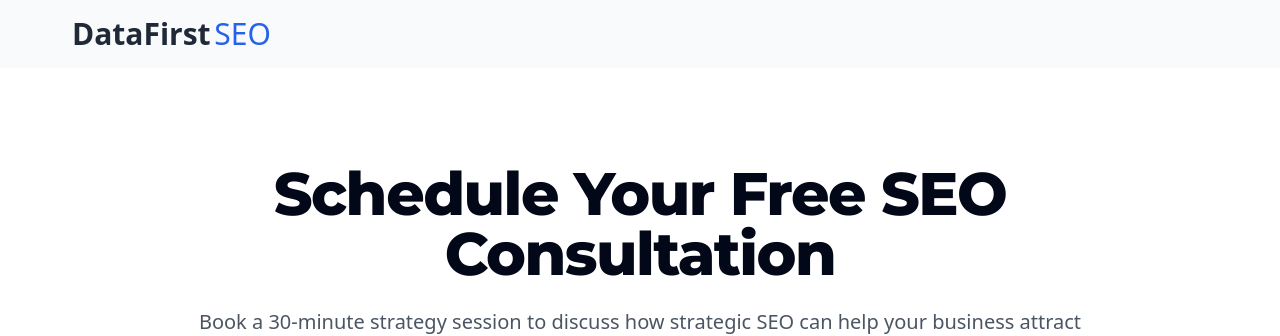
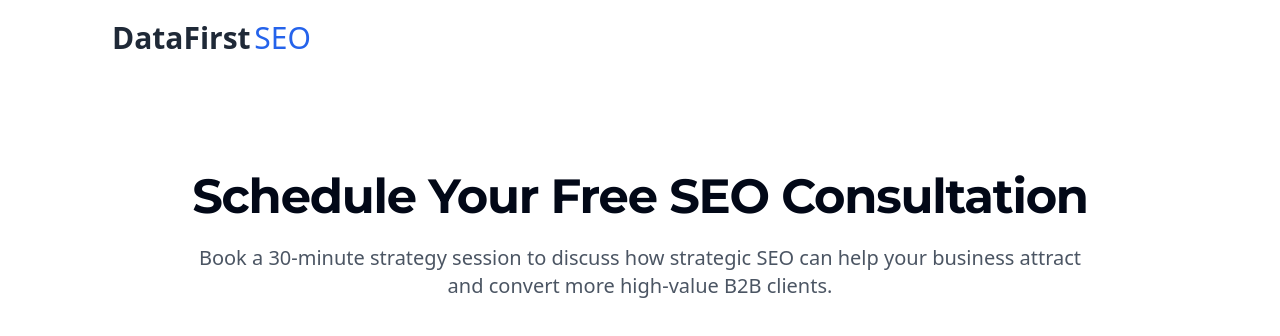
Before and after one commit to StefScripts/DataFirstBook, a React (Vite) app: page / in a window 1280 px wide. Shown: the top 336 px of the page. Built offline with nearby package versions, Linux system fonts and the light colour scheme; no server answers.

Commit message:
update spacing

```diff
--- a/src/components/Footer.tsx
+++ b/src/components/Footer.tsx
@@ -124,7 +124,7 @@ export default function Footer() {
 
   return (
     <footer className="bg-gray-900 text-white pt-16 pb-8">
-      <div className="container mx-auto px-6">
+      <div className="container mx-auto px-6 max-w-6xl">
         <div className="grid xl:grid-cols-4 md:grid-cols-2 gap-12">
           <div className="col-span-1 lg:col-span-1">
             <div className="mb-6">
--- a/src/components/Navigation.tsx
+++ b/src/components/Navigation.tsx
@@ -18,10 +18,11 @@ export default function Navigation() {
   }, []);
 
   return (
-    <nav id="navbar" className={cn('sticky top-0 z-50 w-full px-6 py-4', scrolled ? 'bg-white shadow-lg' : 'bg-transparent')}>
-      <div className="container mx-auto flex justify-between items-center">
+    // <nav id="navbar" className={cn('sticky top-0 z-50 w-full px-6 py-5', scrolled ? 'bg-white shadow-lg' : 'bg-transparent')}>
+    <nav id="navbar" className={cn('sticky top-0 z-50 w-full px-6 py-5', scrolled ? 'bg-white shadow-lg' : 'bg-white')}>
+      <div className="container max-w-6xl">
         {/* Logo as an external link */}
-        <a href={WEBSITE_URL} className="flex items-center">
+        <a href={WEBSITE_URL}>
           <div>
             <span className="text-gray-800 text-3xl font-bold">DataFirst</span>
             <span className="text-sm"> </span>
--- a/src/pages/Book.tsx
+++ b/src/pages/Book.tsx
@@ -240,7 +240,7 @@ export default function Book() {
       <main className="relative bg-white py-24">
         <div className="container mx-auto px-6 relative">
           <div className="max-w-4xl mx-auto text-center mb-16">
-            <h1 className="text-4xl lg:text-5xl xl:text-6xl font-extrabold mb-6 leading-tight">Schedule Your Free SEO Consultation</h1>
+            <h1 className="text-4xl lg:text-5xl font-bold mb-6 leading-tight">Schedule Your Free SEO Consultation</h1>
             <p className="text-xl text-gray-600 mb-8">
               Book a 30-minute strategy session to discuss how strategic SEO can help your business attract and convert more high-value B2B clients.
             </p>
```
